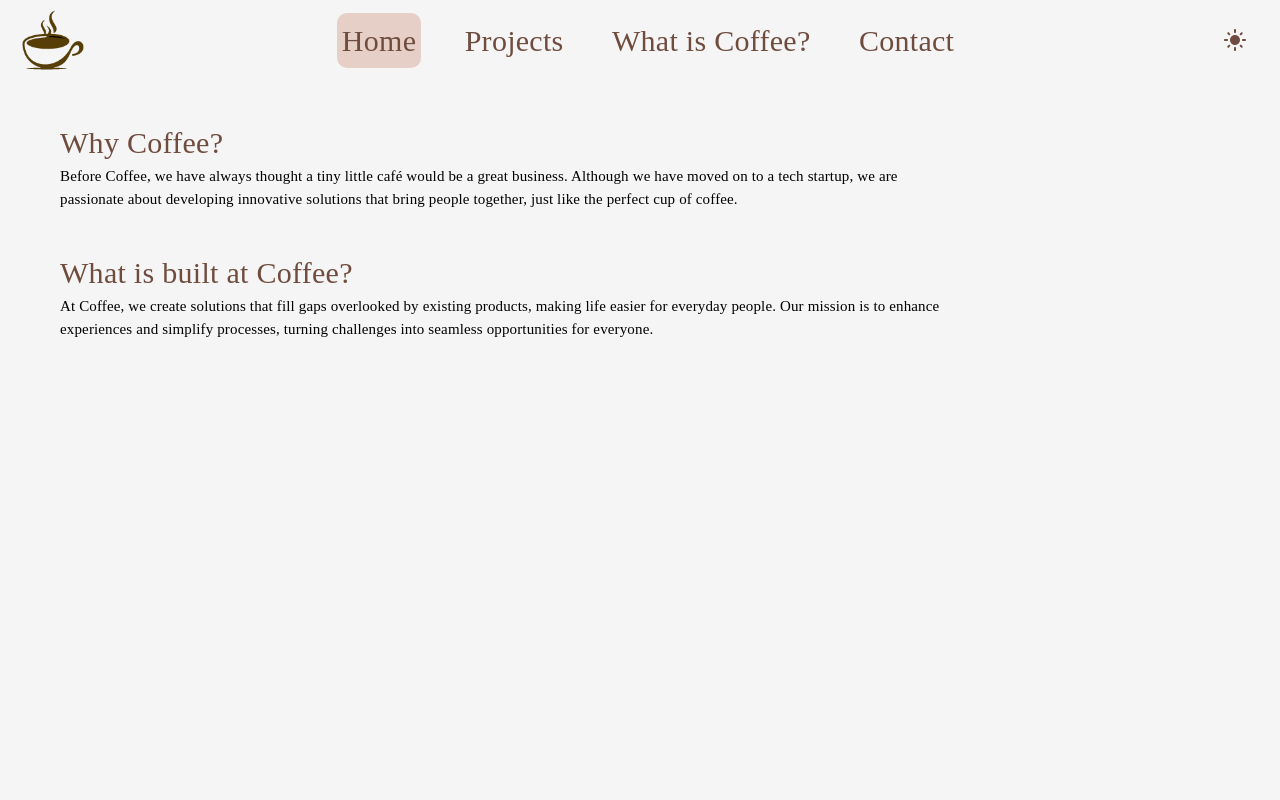
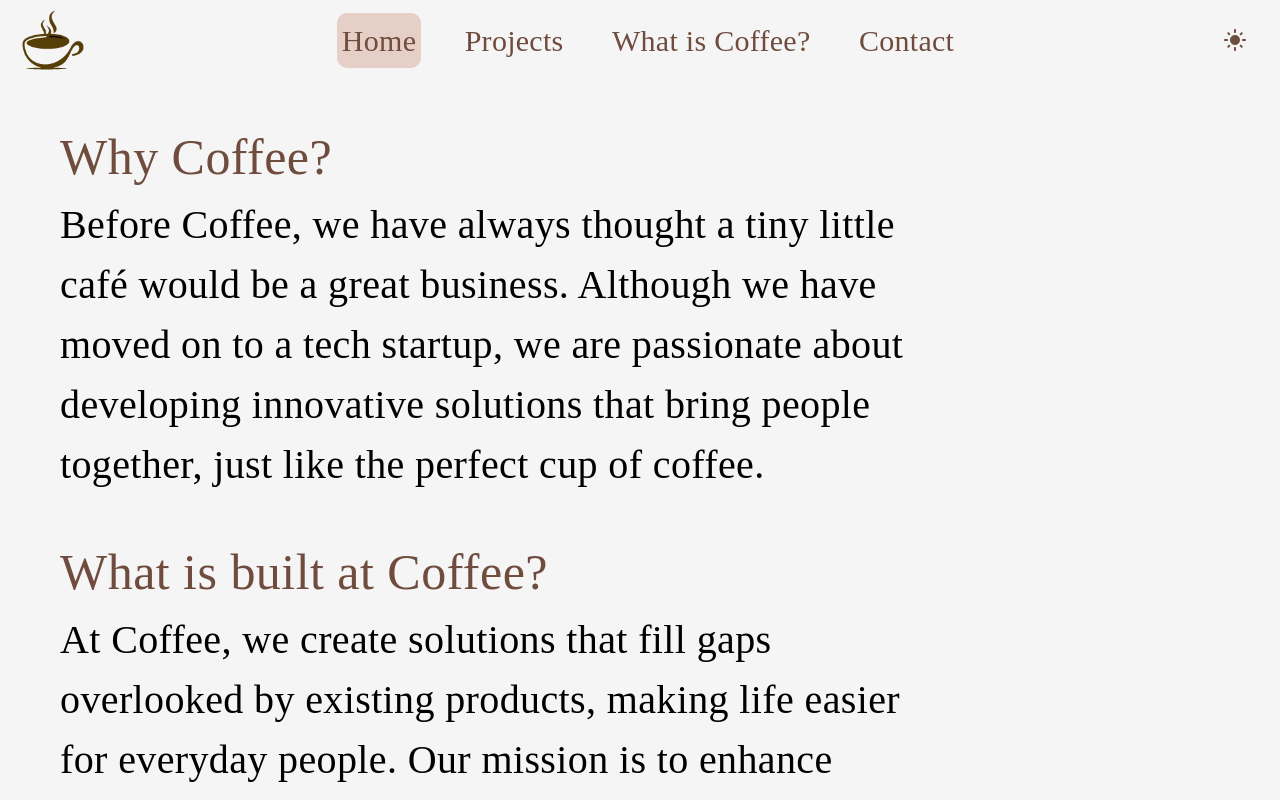
Before and after one commit to anirudhk-tech/coffee-website-clone, a Next.js app: page /about in a window 1280 px wide. Built offline with nearby package versions, Linux system fonts and the light colour scheme.

Commit message:
Responsive styles implemented

```diff
--- a/src/app/about/page.tsx
+++ b/src/app/about/page.tsx
@@ -37,13 +37,25 @@ export default function About() {
                 >
                     <Typography sx={{
                         fontFamily: "--font-montserrat",
-                        fontSize: "30px",
+                        fontSize: {
+                            xs: "20px",
+                            sm: "30px",
+                            md: "40px",
+                            lg: "50px",
+                            xl: "50px",
+                        },
                         fontWeight: 500,
                         color: theme.palette.primary.main,
                     }}>Why Coffee?</Typography>
                     <Typography sx={{
                         fontFamily: "--font-montserrat",
-                        fontSize: "15px",
+                        fontSize: {
+                            xs: "15px",
+                            sm: "15px",
+                            md: "30px",
+                            lg: "40px",
+                            xl: "40px",
+                        },
                         width: {
                             xs: "90vw",
                             sm: "70vw",
@@ -65,14 +77,26 @@ export default function About() {
                 >
                     <Typography sx={{
                         fontFamily: "--font-montserrat",
-                        fontSize: "30px",
+                        fontSize: {
+                            xs: "20px",
+                            sm: "30px",
+                            md: "40px",
+                            lg: "50px",
+                            xl: "50px",
+                        },
                         fontWeight: 500,
                         color: theme.palette.primary.main,
                         marginTop: "5vh",
                     }}>What is built at Coffee?</Typography>
                     <Typography sx={{
                         fontFamily: "--font-montserrat",
-                        fontSize: "15px",
+                        fontSize: {
+                            xs: "15px",
+                            sm: "15px",
+                            md: "30px",
+                            lg: "40px",
+                            xl: "40px",
+                        },
                         width: {
                             xs: "90vw",
                             sm: "70vw",
--- a/src/app/components/common/navbarCategory.tsx
+++ b/src/app/components/common/navbarCategory.tsx
@@ -23,7 +23,7 @@ export const NavbarCategory = ({ title, route }: { title: string, route: string}
                     fontFamily: "--font-montserrat",
                     fontSize: {
                         xs: "11px",
-                        sm: "13px",
+                        sm: "11px",
                         md: "20px",
                         lg: "30px",
                         xl: "40px",
--- a/src/app/components/common/projects/projectSection.tsx
+++ b/src/app/components/common/projects/projectSection.tsx
@@ -68,7 +68,13 @@ export const ProjectSection = ({ title, description}: { title: string, descripti
         >
             <Typography sx={{
                 fontFamily: "--font-montserrat",
-                fontSize: "15px",
+                fontSize: {
+                    xs: "15px",
+                    sm: "20px",
+                    md: "30px",
+                    lg: "40px",
+                    xl: "40px",
+                },
                 width: {
                     xs: "90vw",
                     sm: "70vw",
--- a/src/app/page.tsx
+++ b/src/app/page.tsx
@@ -115,23 +115,11 @@ export default function Home() {
                   lg: '10vh',
                   xl: '10vh',
                 },
-                width: {
-                  xs: '120px',
-                  sm: '150px',
-                  md: '150px',
-                  lg: '170px',
-                  xl: '200px'
-                },
+                width: "clamp(120px, 150px, 200px)",
                 backgroundColor: seeOurWorkHovered ? theme.palette.primary.light : theme.palette.primary.main,
                 color: theme.palette.text.button,
                 fontFamily: "--font-montserrat",
-                fontSize: {
-                  xs: "10px",
-                  sm: "15px",
-                  md: "20px",
-                  lg: "20px",
-                  xl: "20px",
-                },
+                fontSize: "clamp(10px, 15px, 20px)",
               }}
               >See our work</Button>
             </Link>
```
